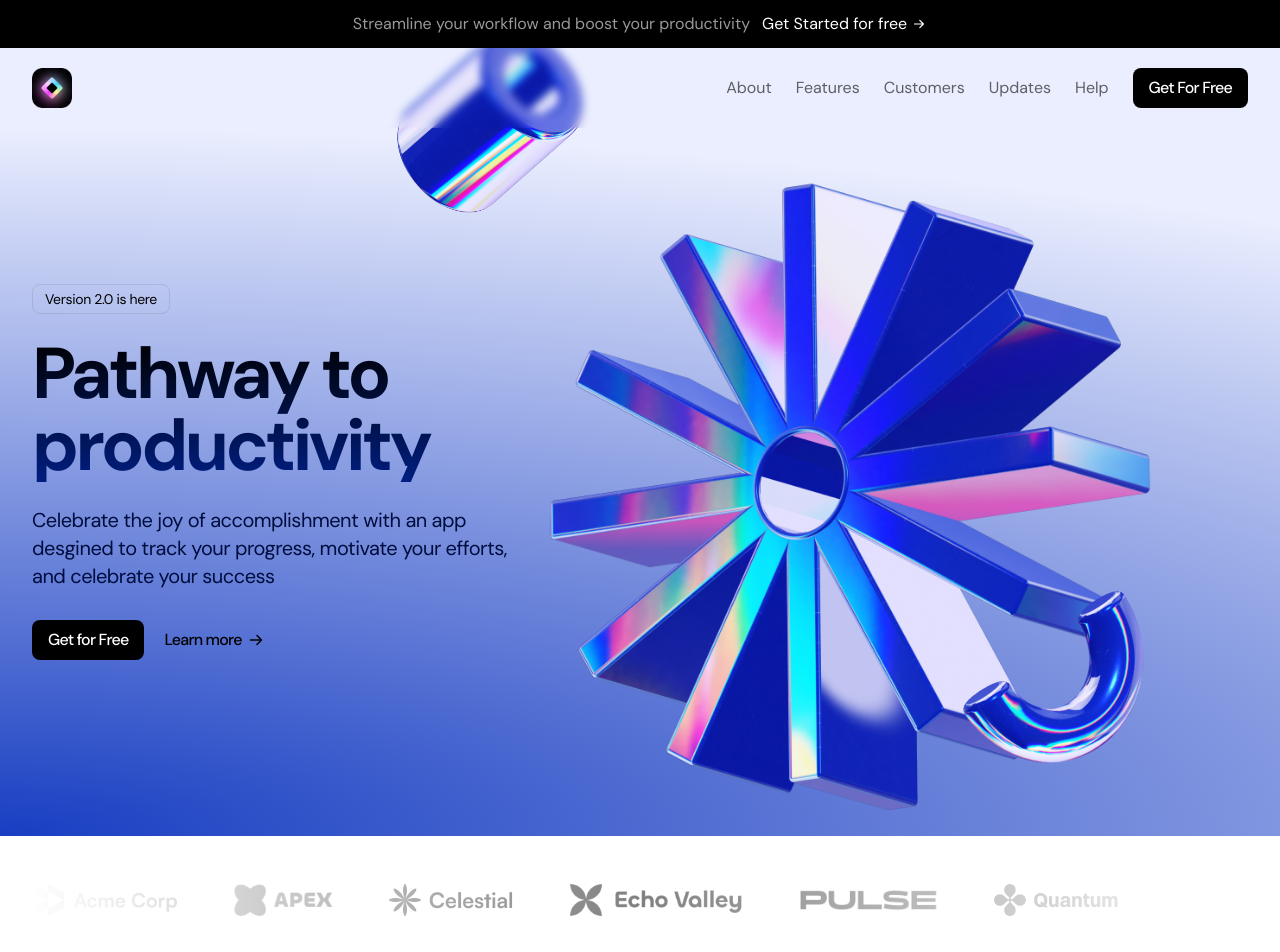
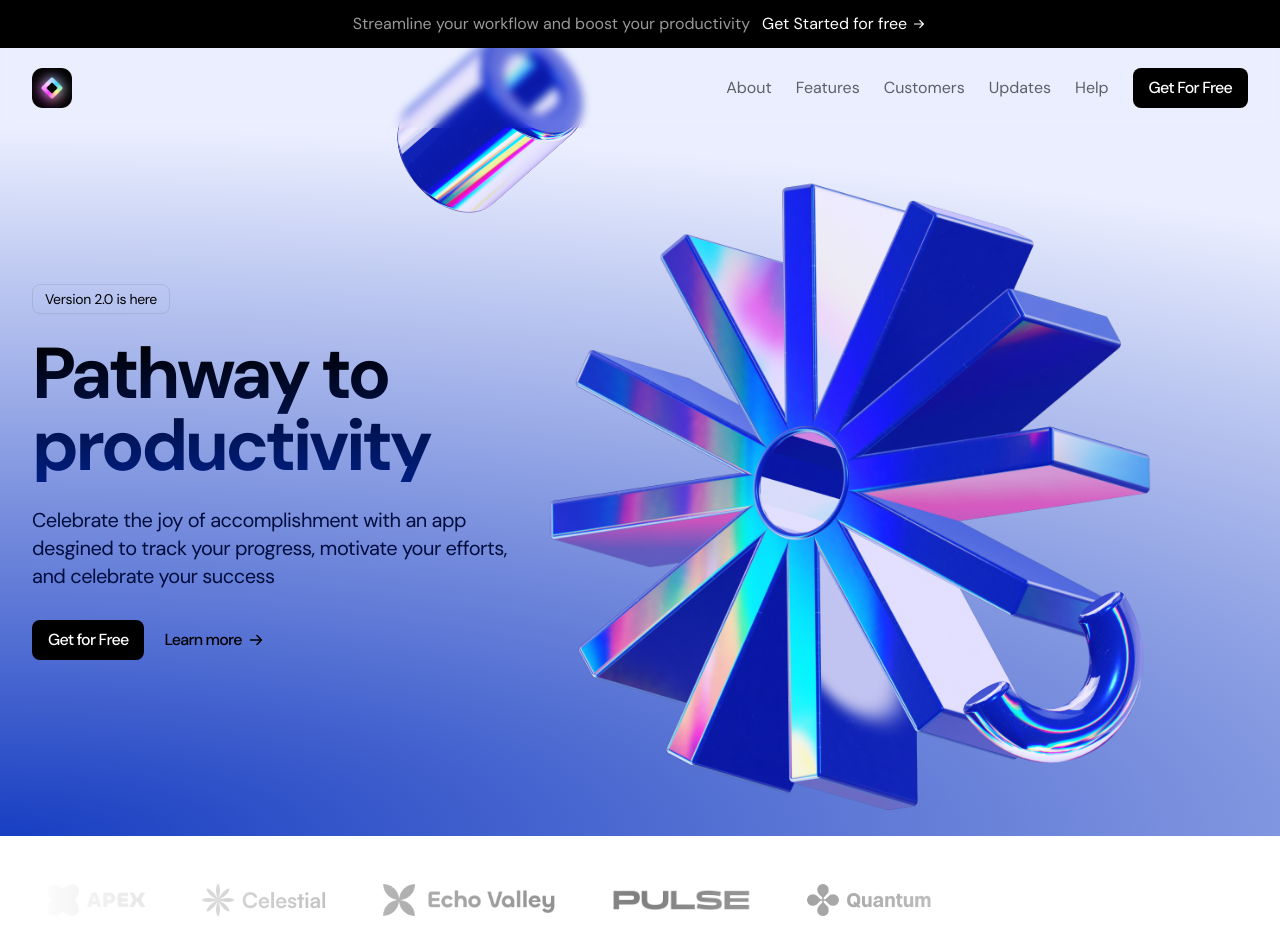
Before and after one commit to t-bello7/design-space, a React (Vite) app: page /digital-page in a window 1280 px wide. Shown: the top 952 px of the page. Built offline with nearby package versions, Linux system fonts and the light colour scheme; a web font is replaced by a local one.

Commit message:
ui: add logo ticker animation

```diff
--- a/src/pages/DigitalLanding.tsx
+++ b/src/pages/DigitalLanding.tsx
@@ -132,14 +132,24 @@ const LogoTicker = () => {
         <section className="py-8 md:py-12 bg-white ">
             <div className="container">
                 <div className="flex overflow-hidden [mask-image:linear-gradient(to_right,transparent,black,transparent)]">
-                    <div className="flex gap-14 flex-none">
+                    <motion.div className="flex gap-14 flex-none pr-14"
+                        animate={{
+                            translateX: "-50%"
+                        }}
+                        transition={{
+                            duration: 20,
+                            repeat: Infinity,
+                            ease: "linear",
+                            repeatType: "loop"
+                        }}
+                    >
                         <img src={acmeLogo} alt="acme Logo" className="logo-ticker-img" />
                         <img src={apexLogo} alt="apex Logo" className="logo-ticker-img" />
                         <img src={celestialLogo} alt="celestial Logo" className="logo-ticker-img" />
                         <img src={echoLogo} alt="echo Logo" className="logo-ticker-img" />
                         <img src={pulseLogo} alt="pulse Logo" className="logo-ticker-img" />
                         <img src={quantumLogo} alt="pulse Logo" className="logo-ticker-img" />
-                    </div>
+                    </motion.div>
                 </div>
             </div>
         </section>
@@ -437,7 +447,7 @@ const DigitalLanding = () => {
     <div className="font-sans antialiased bg-[#EAEEFE]">
         <Header />
         <Hero />
-        <LogoTicker />[]
+        <LogoTicker />
         <ProductShowcase />
         <Pricing />
         <Testimonial />
```
